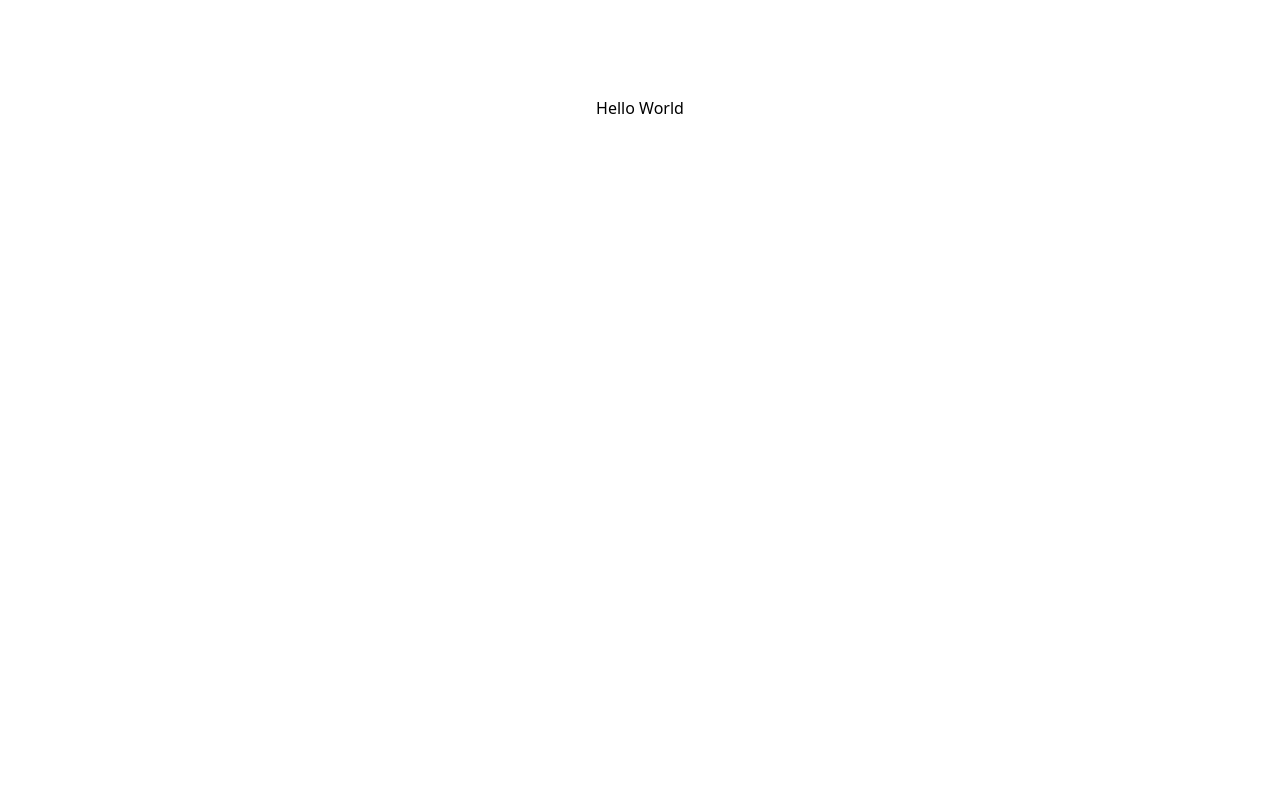
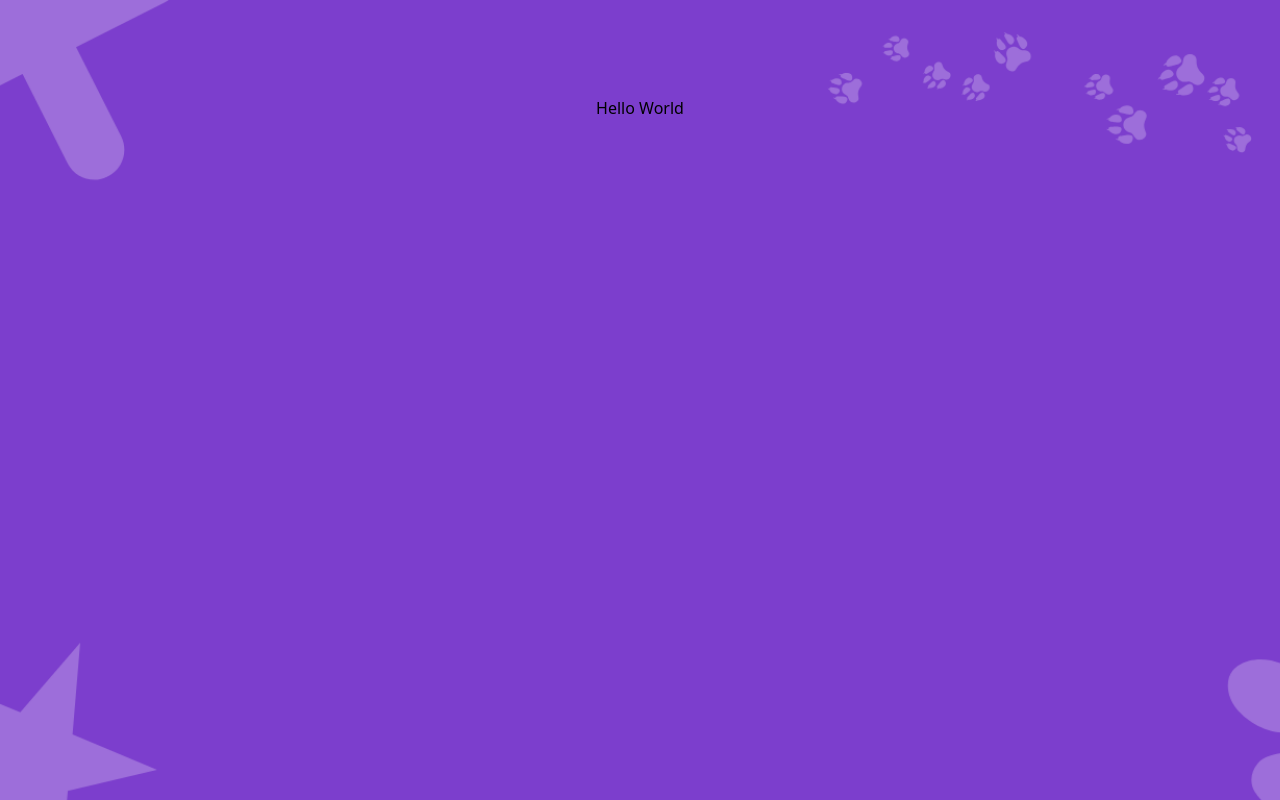
Before and after one commit to UsamaShahzad7/mvp-kiddu, a Next.js app: page / in a window 1280 px wide. Built offline with nearby package versions, Linux system fonts and the light colour scheme.

Commit message:
Minor config update and custom fonts

```diff
--- a/src/app/globals.css
+++ b/src/app/globals.css
@@ -1,8 +1,20 @@
 @tailwind base;
 @tailwind components;
 @tailwind utilities;
+
 @layer base {
   :root {
-    --radius: 0.5rem
+    --radius: 0.5rem;
+    --image: url('/images/pattern.png')
   }
 }
+
+
+html, body {
+  width:100%;
+  height:100%;
+  background-image: var(--image);
+  background-repeat: no-repeat;
+  background-attachment: fixed;
+  background-size: cover;
+}
--- a/src/app/layout.tsx
+++ b/src/app/layout.tsx
@@ -1,19 +1,34 @@
-import type { Metadata } from 'next'
-import './globals.css'
+import type { Metadata } from "next";
+import "./globals.css";
+import localFont from "@next/font/local";
 
 export const metadata: Metadata = {
-  title: 'Kiddu',
-  description: 'Generated by create next app',
-}
+  title: "Kiddu",
+  description: "Generated by create next app",
+};
+
+const alistaBlair = localFont({
+  src: [
+    {
+      path: "../../public/fonts/Fredoka-Bold.ttf",
+      weight: "400",
+    },
+    {
+      path: "../../public/fonts/Fredoka_Condensed-Bold.ttf",
+      weight: "600",
+    },
+  ],
+  variable: "--font-poppins",
+});
 
 export default function RootLayout({
   children,
 }: {
-  children: React.ReactNode
+  children: React.ReactNode;
 }) {
   return (
     <html lang="en">
-      <body>{children}</body>
+      <body className={alistaBlair.variable}>{children}</body>
     </html>
-  )
+  );
 }
--- a/tailwind.config.ts
+++ b/tailwind.config.ts
@@ -16,6 +16,13 @@ const config: Config = {
   		},
   		colors: {}
   	},
+		fontFamily: {
+			alistaBlair: ['var(--font-poppins)', 'sans-serif'], // Use the correct variable name
+		},
+		fontWeight: {
+			regular: '400',
+			bold: '600',
+		},
   	colors: {
   		primary: '#235697',
   		black: '#000',
```
